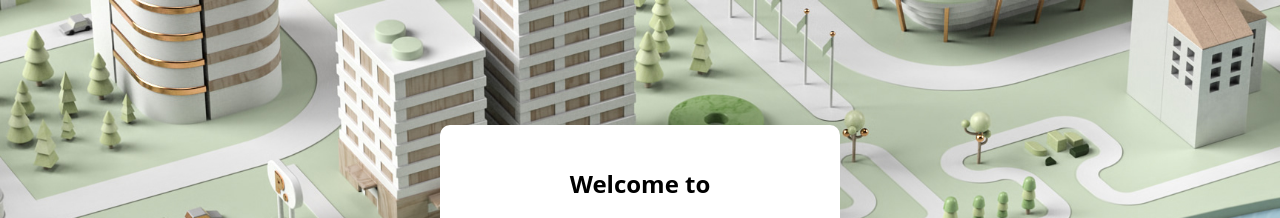
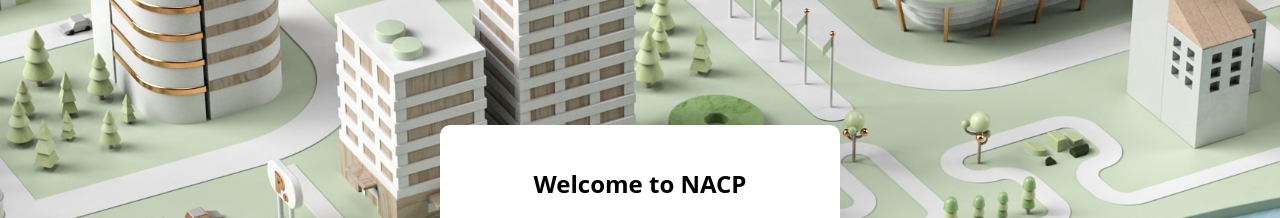
Before and after one commit to gwxnythh/SPM_P05_GJDHV, a plain HTML site: page index.html in a window 1280 px wide. Shown: the top 218 px of the page. Drawn offline with nearby package versions, Linux system fonts and the light colour scheme.

Commit message:
Update index.html

```diff
--- a/index.html
+++ b/index.html
@@ -15,7 +15,7 @@
 <body class="mainmenu-body">
     <div class="mainmenu-container">
         <div class="mainmenu-content">
-            <h2>Welcome to</h2>
+            <h2>Welcome to NACP</h2>
             <div class="logo">
                 <img src="./assets/images/icon2.png" alt="Logo">
             </div>
```
